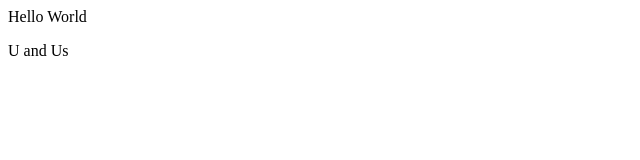
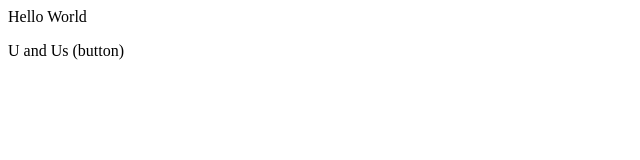
Before and after one commit to SamikshaN5/localRepo, a plain HTML site: page index.html in a window 1280 px wide. Shown: the full height of the page, 0-640 px from the left. Drawn offline with Linux system fonts and the light colour scheme.

```diff
--- a/index.html
+++ b/index.html
@@ -1,2 +1,2 @@
 <p>Hello World</p>
-<p>U and Us </p>
+<p>U and Us (button)</p>
```
